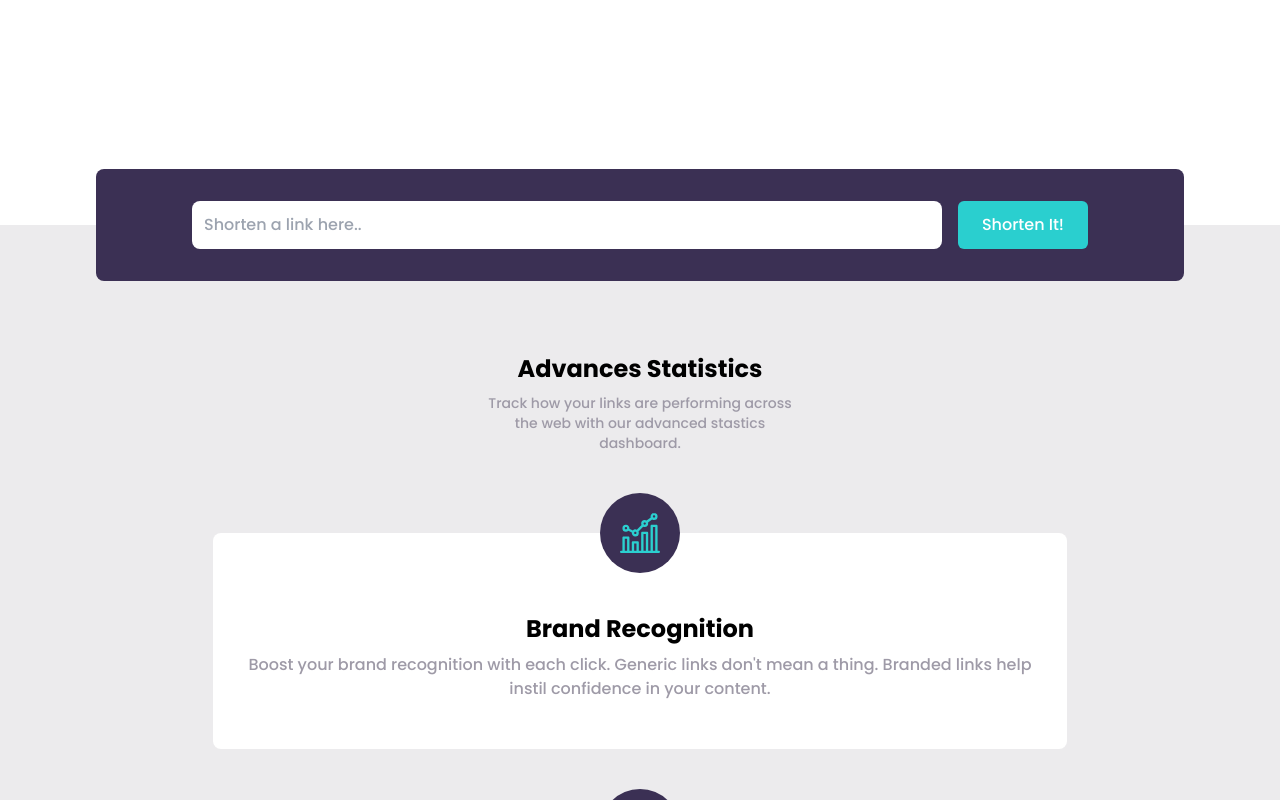
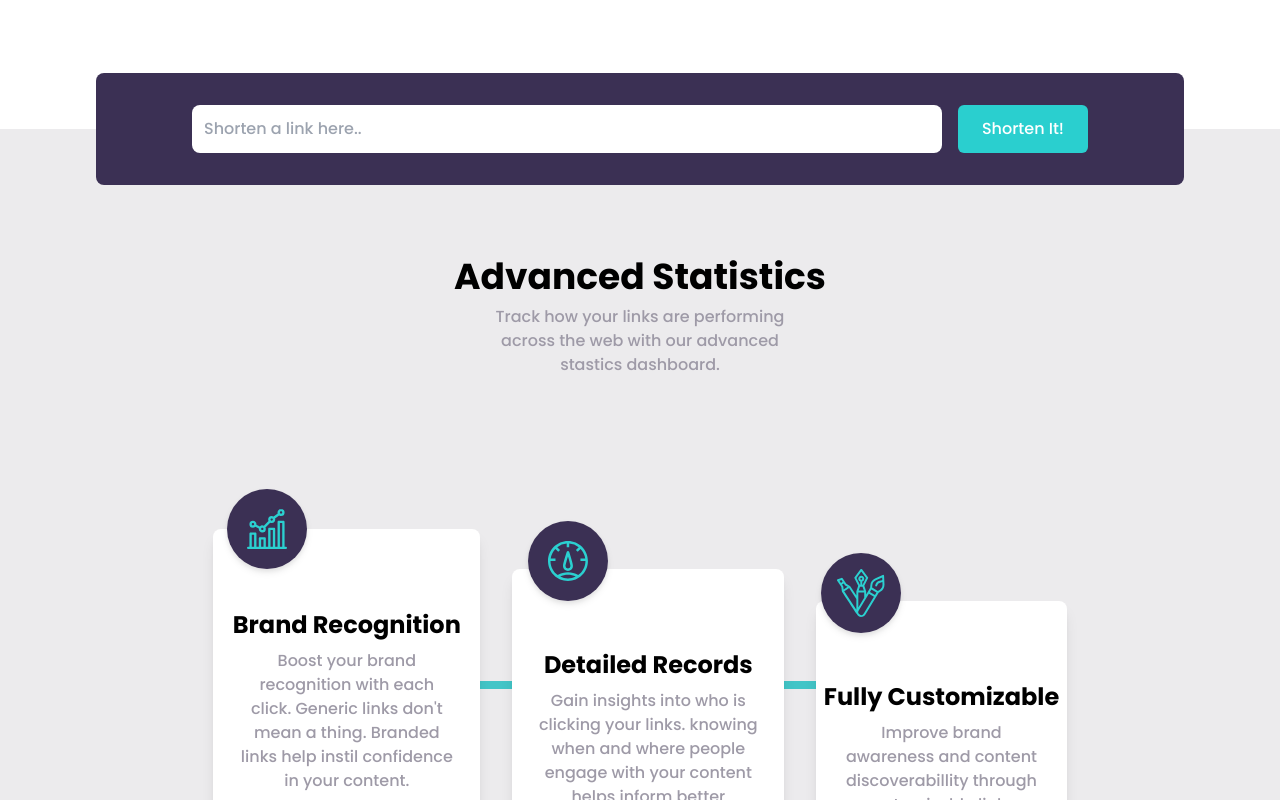
Before and after one commit to Sina-Abf/url-shortening-app, a React (Vite) app: page / in a window 1280 px wide. Shown: the part 660-1460 px from the top of the page. Built offline with nearby package versions, Linux system fonts and the light colour scheme.

Commit message:
finish basic styling advances statstics

```diff
--- a/src/components/Statistics/Statistics.jsx
+++ b/src/components/Statistics/Statistics.jsx
@@ -8,30 +8,36 @@ const Statistics = () => {
   return (
     <section className="bg-GrayishViolet/20">
       <div className="flex flex-col items-center justify-center">
-        <h1 className="font-bold mt-32 text-2xl mb-2">Advances Statistics</h1>
-        <p className="text-sm text-GrayishViolet w-5/12 md:w-1/4 text-center">
+        <h1 className="font-bold mt-32 text-2xl lg:text-4xl mb-2">
+          Advanced Statistics
+        </h1>
+        <p className="text-md text-GrayishViolet w-5/12 md:w-1/4 text-center">
           Track how your links are performing across the web with our advanced
           stastics dashboard.
         </p>
       </div>
-      <div className="flex flex-col justify-center items-center w-2/3  mx-auto">
+      <div className="relative flex flex-col items-center lg:flex-row lg:gap-x-8 w-2/3  mx-auto">
+        <div className="w-2 h-1/2 lg:h-full bg-Cyan absolute lg:rotate-90 top-60 lg:top-10 lg:left-2/4 -z-10" />
         <Card
           icon={brand}
+          circleClassName="lg:-translate-x-20"
           title="Brand Recognition"
           subtitle="Boost your brand recognition with each click. Generic links don't mean
           a thing. Branded links help instil confidence in your content."
         />
         <Card
           icon={detailedRecords}
-          title="Brand Recognition"
-          subtitle="Boost your brand recognition with each click. Generic links don't mean
-          a thing. Branded links help instil confidence in your content."
+          circleClassName="lg:translate-y-28 lg:-translate-x-20"
+          className="lg:mt-20"
+          title="Detailed Records"
+          subtitle="Gain insights into who is clicking your links. knowing when and where people engage with your content helps inform better decisions."
         />
         <Card
           icon={customize}
-          title="Brand Recognition"
-          subtitle="Boost your brand recognition with each click. Generic links don't mean
-          a thing. Branded links help instil confidence in your content."
+          title="Fully Customizable"
+          circleClassName="lg:translate-y-44 lg:-translate-x-20"
+          className="lg:mt-36"
+          subtitle="Improve brand awareness and content discoverabillity through customizable links, supercharhing audeince engagement"
         />
       </div>
     </section>
--- a/src/components/Ui/Card.jsx
+++ b/src/components/Ui/Card.jsx
@@ -2,19 +2,19 @@ import React from 'react';
 
 const Card = (props) => {
   return (
-    <>
+    <div className="flex justify-center items-center flex-col">
       <div
-        className={`bg-DarkViolet h-20 w-20 rounded-full flex items-center justify-center text-white translate-y-1/2 ${props.circleClassName}`}
+        className={`bg-DarkViolet drop-shadow-md h-20 w-20 rounded-full flex items-center justify-center text-white translate-y-1/2 ${props.circleClassName}`}
       >
-        <img src={props.icon} alt="" />
+        <img src={props.icon} />
       </div>
       <div
-        className={`bg-white rounded-lg text-center pb-12 ${props.className}`}
+        className={`bg-white shadow-lg rounded-lg text-center pb-12 ${props.className}`}
       >
         <h1 className="font-bold text-2xl mt-20 mb-2">{props.title}</h1>
         <p className="px-6 text-md text-GrayishViolet">{props.subtitle}</p>
       </div>
-    </>
+    </div>
   );
 };
 
--- a/src/components/Url/Url.jsx
+++ b/src/components/Url/Url.jsx
@@ -2,7 +2,7 @@ import React from 'react';
 import Button from '../Ui/Button';
 const Url = () => {
   return (
-    <section className="py-6 px-12 md:py-12 md:px-24 translate-y-1/2">
+    <section className="px-12 md:px-24 translate-y-1/2">
       <form className="rounded-lg px-8 py-6 lg:py-8 lg:px-24 flex flex-col gap-y-4 bg-DarkViolet  mx-auto lg:flex-row lg:gap-x-4">
         <input
           placeholder="Shorten a link here.."
```
